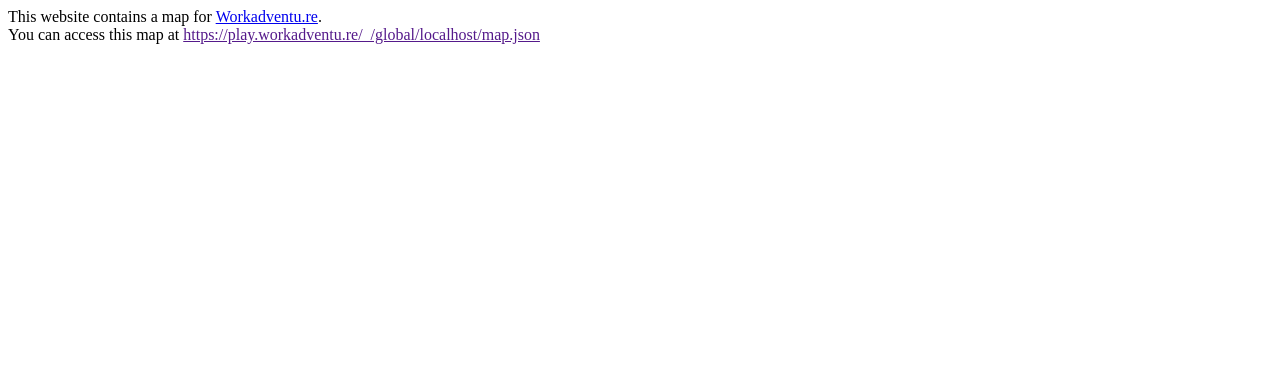
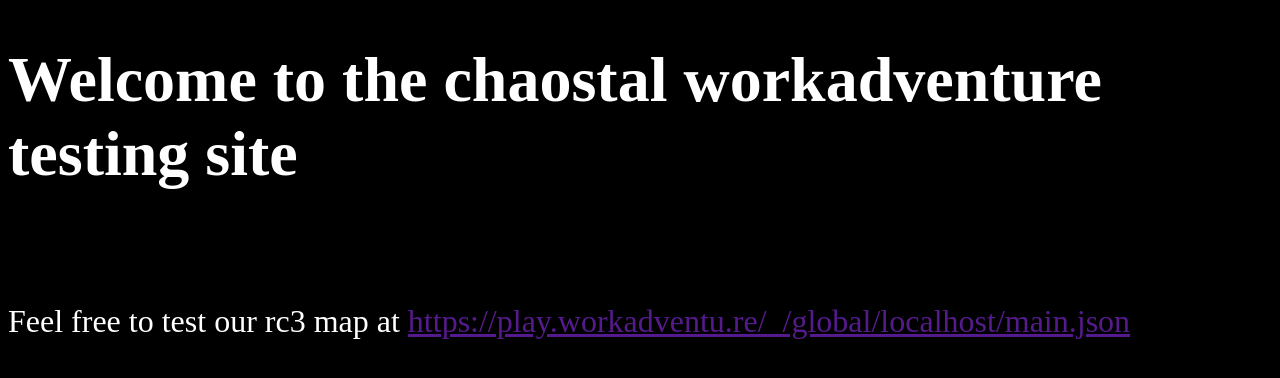
Before and after one commit to undermink/workadventure-chaostal-map, a plain HTML site: page index.html in a window 1280 px wide. Drawn offline with Linux system fonts and the light colour scheme.

Commit message:
update index.html

```diff
--- a/index.html
+++ b/index.html
@@ -1,20 +1,30 @@
-<html>
+<!doctype html>
+<html lang="en">
   <head>
+    <meta charset="UTF-8"/>
+    <title>chaostal - workadventure - rc3</title>
     <script>
       window.onload = function() {
           var path = window.location.pathname;
           if (path.endsWith('index.html')) {
               path = path.substr(path, path.length - 'index.html'.length);
           }
-                var url = 'https://play.workadventu.re/_/global/'+window.location.host+path+'map.json';
+          var url = 'https://play.workadventu.re/_/global/'+window.location.host+path+'main.json';
           document.getElementById('mapLink').href = url;
           document.getElementById('mapLink').innerText = url;
       };
     </script>
+    <style>
+      body {
+      background: black;
+      color: white;
+      font-size: 2rem;
+      }
+    </style>
   </head>
   <body>
-        This website contains a map for <a href="https://workadventu.re">Workadventu.re</a>.
+        <h1>Welcome to the chaostal workadventure testing site</h1>
         <br/>
-        You can access this map at <a id="mapLink" href=""></a>
+        <p>Feel free to test our rc3 map at <a id="mapLink" href=""></a></p>
   </body>
 </html>
```
Lines whose indentation alone changed are shown as unchanged.
